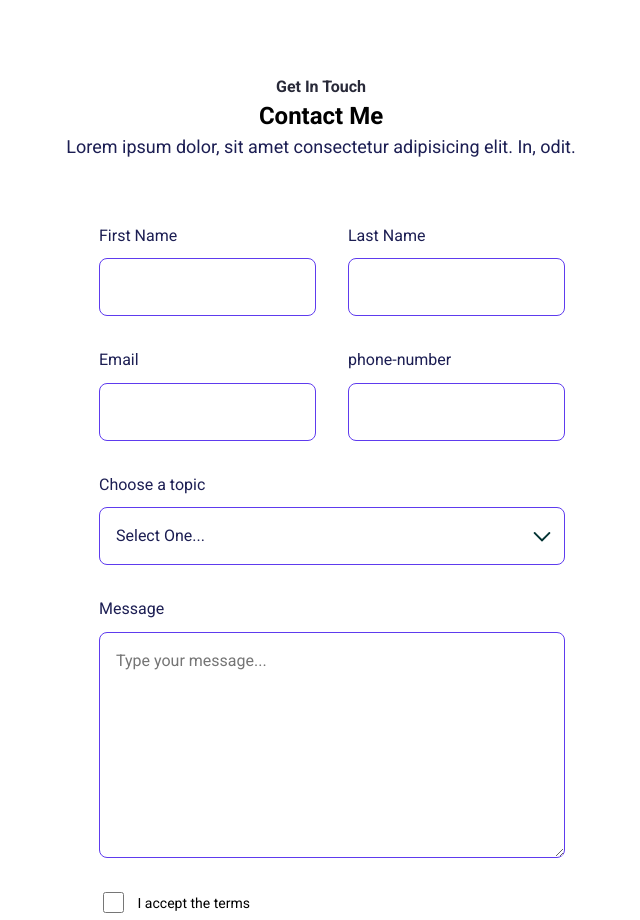
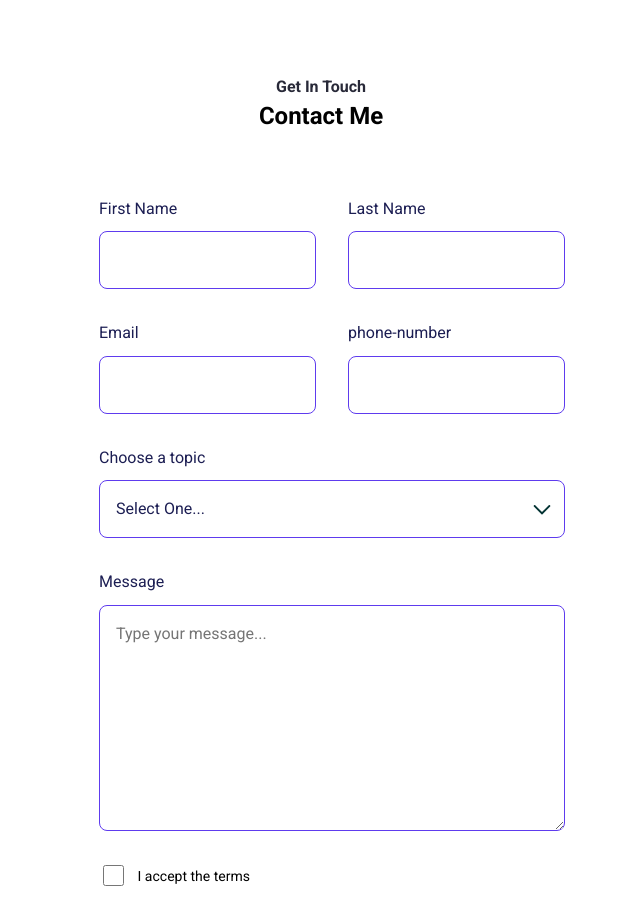
Before and after one commit to aryanmathur2003/personal-website, a React (Create React App) app: page / in a window 1280 px wide. Shown: the part 3820-4740 px from the top of the page, without its empty margins (319-959 px from the left). Built offline with nearby package versions, Linux system fonts and the light colour scheme.

Commit message:
Fix Contact Me

```diff
--- a/src/Pages/Home/ContactMe.jsx
+++ b/src/Pages/Home/ContactMe.jsx
@@ -5,7 +5,7 @@ export default function ContactMe() {
           <p className="sub--title">Get In Touch</p>
           <h2>Contact Me</h2>
           <p className="text-lg">
-            Lorem ipsum dolor, sit amet consectetur adipisicing elit. In, odit.
+
           </p>
         </div>
         <form className="contact--form--container">
```
